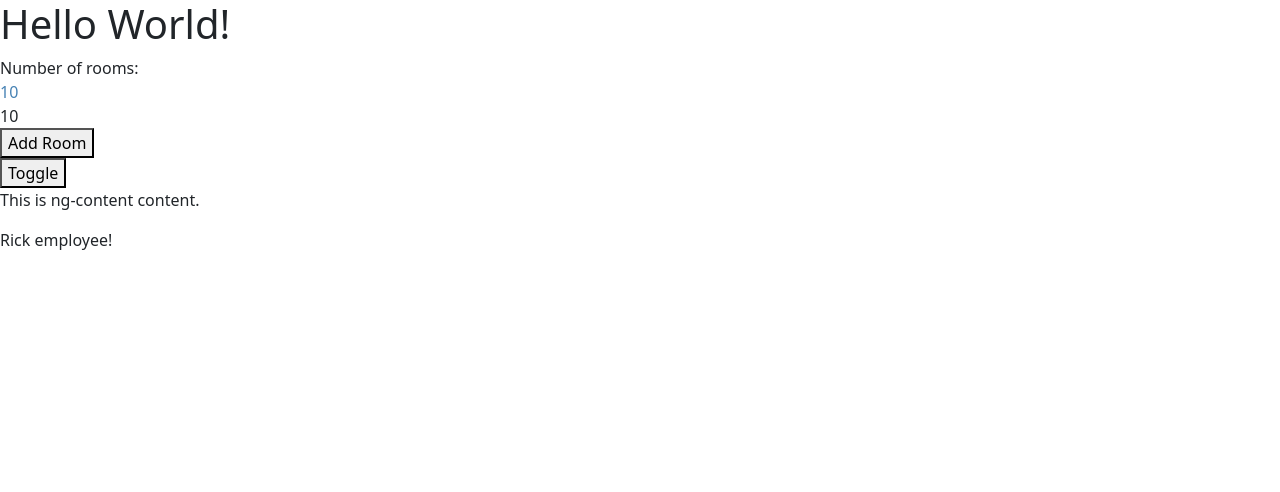
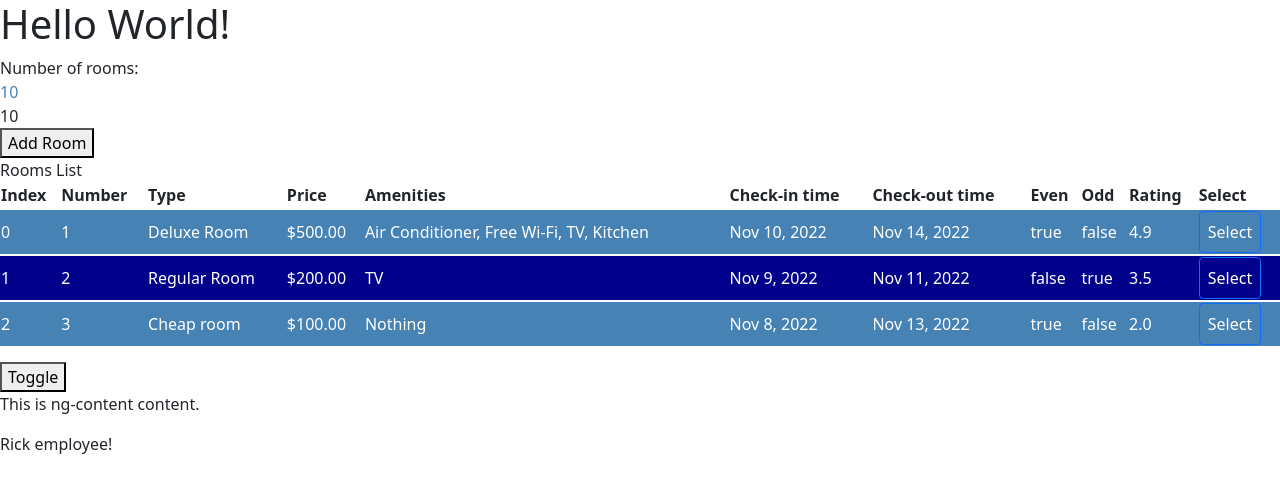
Before and after one commit to neolight1010/hotel-inventory, an Angular app: page / in a window 1280 px wide. Shown: the top 492 px of the page. Built offline with nearby package versions, Linux system fonts and the light colour scheme.

Commit message:
Create simple rooms service

```diff
--- a/src/app/rooms/rooms.component.html
+++ b/src/app/rooms/rooms.component.html
@@ -16,7 +16,7 @@
   <button (click)="addRoom()">Add Room</button>
 </div>
 
-<div *ngIf="hideRooms">
+<div *ngIf="!hideRooms">
   <hia-rooms-table
     [rooms]="roomList"
     (roomSelected)="selectRoom($event)"
--- a/src/app/rooms/rooms.component.ts
+++ b/src/app/rooms/rooms.component.ts
@@ -8,6 +8,7 @@ import {
 } from "@angular/core";
 import { HeaderComponent } from "../header/header.component";
 import { Room, Rooms } from "./rooms";
+import { RoomsService } from "./services/rooms.service";
 
 @Component({
   selector: "hia-rooms",
@@ -34,41 +35,10 @@ export class RoomsComponent implements OnInit, AfterViewInit, AfterViewChecked {
   @ViewChild(HeaderComponent)
   headerComponent!: HeaderComponent;
 
-  constructor() {}
+  constructor(private roomsService: RoomsService) {}
 
   ngOnInit(): void {
-    this.roomList = [
-      {
-        roomNumber: 1,
-        roomType: "Deluxe Room",
-        amenities: "Air Conditioner, Free Wi-Fi, TV, Kitchen",
-        price: 500,
-        photo: "",
-        rating: 4.9,
-        checkInTime: new Date("11/10/2022"),
-        checkOutTime: new Date("11/14/2022"),
-      },
-      {
-        roomNumber: 2,
-        roomType: "Regular Room",
-        amenities: "TV",
-        price: 200,
-        photo: "",
-        rating: 3.5,
-        checkInTime: new Date("11/9/2022"),
-        checkOutTime: new Date("11/11/2022"),
-      },
-      {
-        roomNumber: 3,
-        roomType: "Cheap room",
-        amenities: "Nothing",
-        price: 100,
-        photo: "",
-        rating: 2,
-        checkInTime: new Date("11/8/2022"),
-        checkOutTime: new Date("11/13/2022"),
-      },
-    ];
+    this.roomList = this.roomsService.rooms;
   }
 
   ngAfterViewInit(): void {}
--- /dev/null
+++ b/src/app/rooms/services/rooms.service.ts
@@ -0,0 +1,46 @@
+import { Injectable } from "@angular/core";
+import { Room } from "../rooms";
+
+@Injectable({
+  providedIn: "root",
+})
+export class RoomsService {
+  private roomList: Room[] = [
+    {
+      roomNumber: 1,
+      roomType: "Deluxe Room",
+      amenities: "Air Conditioner, Free Wi-Fi, TV, Kitchen",
+      price: 500,
+      photo: "",
+      rating: 4.9,
+      checkInTime: new Date("11/10/2022"),
+      checkOutTime: new Date("11/14/2022"),
+    },
+    {
+      roomNumber: 2,
+      roomType: "Regular Room",
+      amenities: "TV",
+      price: 200,
+      photo: "",
+      rating: 3.5,
+      checkInTime: new Date("11/9/2022"),
+      checkOutTime: new Date("11/11/2022"),
+    },
+    {
+      roomNumber: 3,
+      roomType: "Cheap room",
+      amenities: "Nothing",
+      price: 100,
+      photo: "",
+      rating: 2,
+      checkInTime: new Date("11/8/2022"),
+      checkOutTime: new Date("11/13/2022"),
+    },
+  ];
+
+  constructor() {}
+
+  get rooms(): Room[] {
+    return this.roomList;
+  }
+}
```
Also changed, not shown: 1 other file (tests, documents, lock files or other folders).
